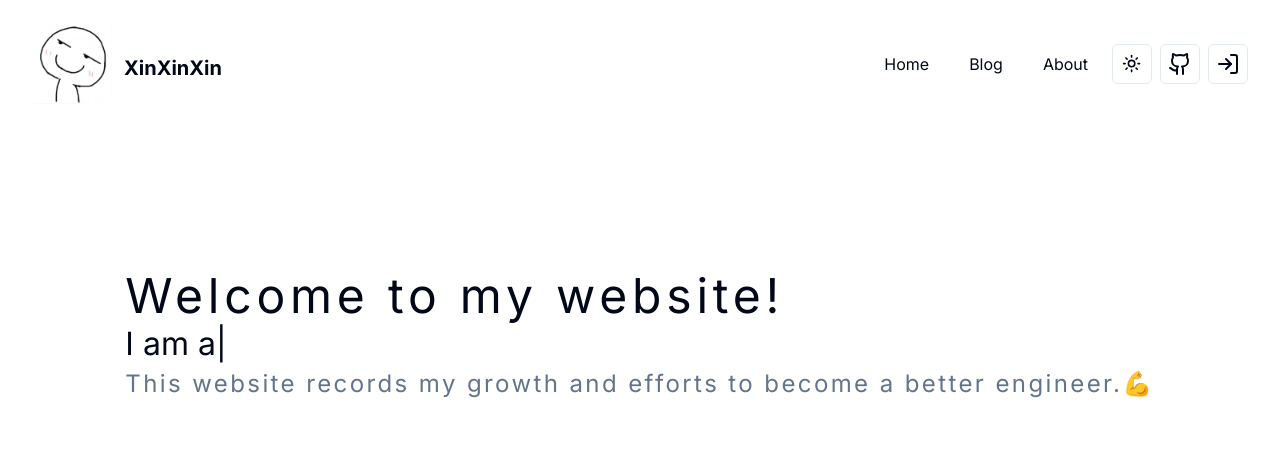
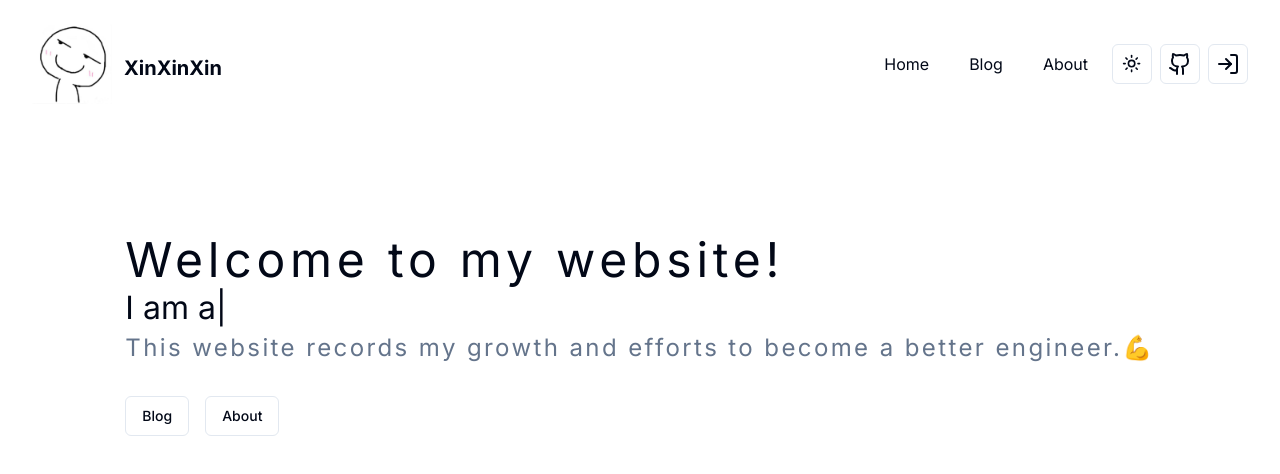
Before and after one commit to liuxin2361/nextjs-blog, a Next.js app: page / in a window 1280 px wide. Shown: the top 474 px of the page. Built offline with nearby package versions, Linux system fonts and the light colour scheme.

Commit message:
remove unused code

```diff
--- a/src/app/page.tsx
+++ b/src/app/page.tsx
@@ -1,20 +1,31 @@
+import { buttonVariants } from "@/components/ui/button";
 import { IndexInfo } from "@/components/ui/home/index-info";
+import { PATHS } from "@/constants/path";
+import Link from "next/link";
 
 export default function Home() {
+  let delay: number = 0;
+  const getDelay = () => (delay += 200);
+
   return (
     <div className="h-[calc(50vh-32px)] grid place-content-center relative">
-      <p className="text-2xl md:text-5xl tracking-widest animate-fade-up animate-ease-in-out">
+      <p className="text-2xl md:text-5xl tracking-widest animate-fade-up animate-ease-in-out" style={{ animationDelay: `${getDelay}ms` }}>
         Welcome to my website!
       </p>
-      {/* <strong className="text-5xl md:text-8xl tracking-widest font-black bg-clip-text bg-gradient-to-r from-cyan-400 to-blue-500 animate-fade-up animate-ease-in-out">
-        {NICK_NAME}
-      </strong> */}
-      <div className="animate-fade-up animate-ease-in-out">
+      <div className="animate-fade-up animate-ease-in-out" style={{ animationDelay: `${getDelay}ms` }}>
         <IndexInfo />
       </div>
-      <p className="text-base md:text-2xl text-muted-foreground tracking-widest">
+      <p className="text-base md:text-2xl text-muted-foreground tracking-widest" style={{ animationDelay: `${getDelay}ms` }}>
         This website records my growth and efforts to become a better engineer.💪
       </p>
+      <div className="flex space-x-4 animate-fade-up animate-ease-in-out mt-8" style={{ animationDelay: `${getDelay}ms` }}>
+        <Link href={PATHS.BLOG_PATH} className={buttonVariants({ variant: 'outline' })}>
+          Blog
+        </Link>
+        <Link href={PATHS.ABOUT_PATH} className={buttonVariants({ variant: 'outline' })}>
+          About
+        </Link>
+      </div>
     </div>
   );
 }
--- a/src/components/mode-toggle.tsx
+++ b/src/components/mode-toggle.tsx
@@ -19,19 +19,18 @@ export function ModeToggle() {
         <DropdownMenu>
             <DropdownMenuTrigger asChild>
                 <Button variant="outline" size="icon">
-                    <Sun className="h-[1.2rem] w-[1.2rem] rotate-0 scale-100 transition-all dark:-rotate-90 dark:scale-0" />
-                    <Moon className="absolute h-[1.2rem] w-[1.2rem] rotate-90 scale-0 transition-all dark:rotate-0 dark:scale-100" />
-                    <span className="sr-only">Toggle theme</span>
+                    <Sun className="h-[1.2rem] w-[1.2rem] dark:hidden inline-flex rotate-0 scale-100 transition-all dark:-rotate-90 dark:scale-0" />
+                    <Moon className="h-[1.2rem] w-[1.2rem] hidden dark:inline-flex rotate-90 scale-0 transition-all dark:rotate-0 dark:scale-100" />
                 </Button>
             </DropdownMenuTrigger>
             <DropdownMenuContent align="end">
-                <DropdownMenuItem onClick={() => setTheme("light")}>
+                <DropdownMenuItem className="cursor-pointer" onClick={() => setTheme("light")}>
                     Light
                 </DropdownMenuItem>
-                <DropdownMenuItem onClick={() => setTheme("dark")}>
+                <DropdownMenuItem className="cursor-pointer" onClick={() => setTheme("dark")}>
                     Dark
                 </DropdownMenuItem>
-                <DropdownMenuItem onClick={() => setTheme("system")}>
+                <DropdownMenuItem className="cursor-pointer" onClick={() => setTheme("system")}>
                     System
                 </DropdownMenuItem>
             </DropdownMenuContent>
```
